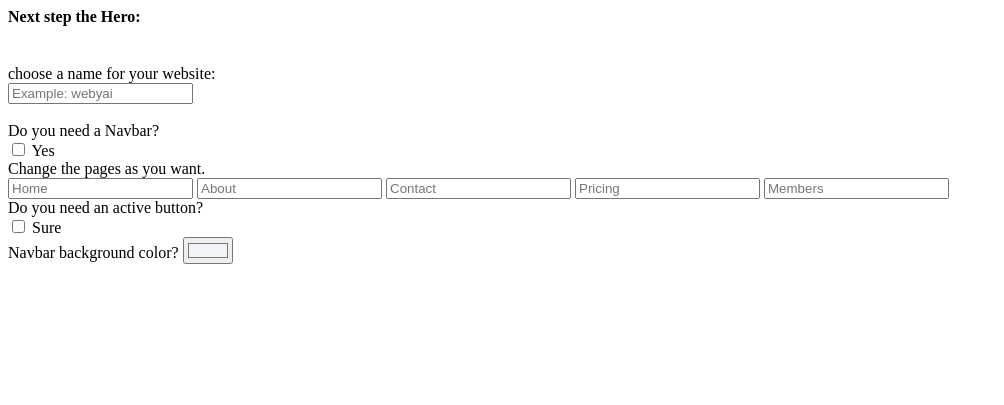
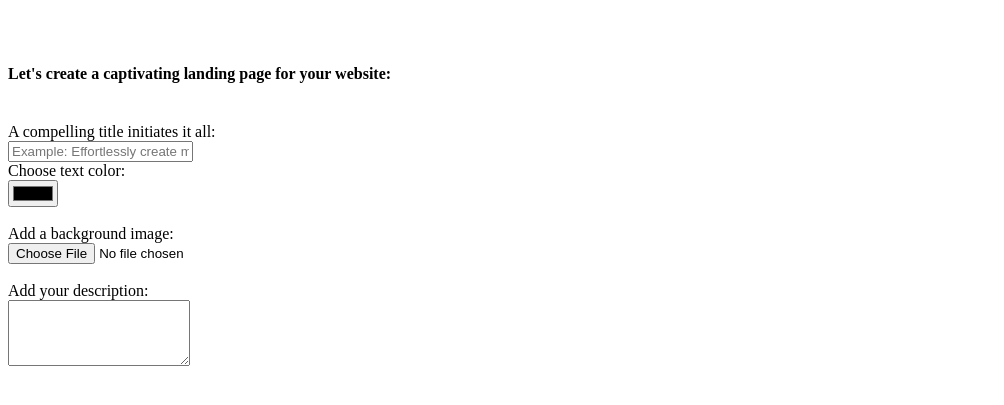
Before and after one commit to AbdallahIsmaili/webyai, a PHP site: page /build/heroBuilder.php in a window 1280 px wide. Shown: the top 405 px of the page, without its empty margins (0-1004 px from the left). Run offline with PHP 8.4, Linux system fonts and the light colour scheme.

Commit message:
update
We start working on the hero section, now the user can write a title and a small description.

```diff
--- a/build/builder.php
+++ b/build/builder.php
@@ -57,7 +57,7 @@
             <div class="h-full col-span-4">
                 <?php
                     include "navbarBuilder.php";
-                    // include "heroBuilder.php";
+                    include "heroBuilder.php";
 
                 ?>
             </div>
--- a/build/heroBuilder.php
+++ b/build/heroBuilder.php
@@ -1,76 +1,61 @@
-
-<form id="navbarBuildingForm" action="buildClass.php" method="post" enctype="multipart/form-data" class="bg-white rounded-lg p-4 my-6">
-
-    <h4 class="text-2xl font-bold">Next step the Hero:</h4>
-    <br>
-    <span class="text-xs opacity-80">choose a name for your website:</span>
-
-    <br>
-
-    <input type="text" name="website_name" id="websiteName" class="rounded-lg w-full p-2 border" placeholder="Example: webyai" required>
 
     <br>
     <br>
 
-    <span class="text-sm opacity-80">Do you need a Navbar?</span>
+    <h4 class="text-2xl font-bold">Let's create a captivating landing page for your website:</h4>
+    <br>
+    <span class="text-xs opacity-80">A compelling title initiates it all:</span>
 
-    <div class="inline-block py-1 px-6 bg-gray-900 rounded-sm">
-        <input type="checkbox" name="isNavbar" id="isNavbar">
-        <span class="text-sm text-white opacity-80 pl-3">Yes</span>
-    </div>
+    <br>
 
-    <!-- Navbar builder section: -->
-    <div style="display: none;" id="navbarBuildingSection">
+    <input type="text" name="hero_title" id="heroTitle" class="rounded-lg w-full p-2 border" placeholder="Example: Effortlessly create modern website with zero code." required>
 
-        <div class="inline-block my-2 py-1 px-6 bg-gray-600 rounded-md">
-            <input type="checkbox" name="isNavbarLogo" id="isNavbarLogo">
-            <span class="text-sm text-white opacity-80 pl-3">Add logo</span>
-        </div>
-        <input style="display: none;" class="border w-full rounded-lg" type="file" name="navbarLogoFile" id="navbarLogoFile">
+    <br>
 
-    </div>
+    <span class="text-xs opacity-80 mt-1">Choose text color:</span>
 
-    <!-- Navbar pages: -->
-    <div class="my-6">
+    <br>
 
-        <span class="text-sm opacity-80">Change the pages as you want.</span>
+    <input type="color" name="hero_title_color" id="heroTitleColor" class="rounded-lg w-1/6 h-12" value="#000000">
+    <br>
+    <br>
 
-        <div class="">
-            <input type="text" name="navbarPage1" id="navbarPage1" class="border rounded-md p-2 m-2 w-full" placeholder="Home">
-            <input type="text" name="navbarPage2" id="navbarPage2" class="border rounded-md p-2 m-2 w-full" placeholder="About">
-            <input type="text" name="navbarPage3" id="navbarPage3" class="border rounded-md p-2 m-2 w-full" placeholder="Contact">
-            <input type="text" name="navbarPage4" id="navbarPage4" class="border rounded-md p-2 m-2 w-full" placeholder="Pricing">
-            <input type="text" name="navbarPage5" id="navbarPage5" class="border rounded-md p-2 m-2 w-full" placeholder="Members">
-        </div>
+    <span class="text-xs opacity-80 mt-1">Add a background image:</span>
+    <br>
+    <input class="border w-full rounded-lg" type="file" name="heroBackgroundImg" id="heroBackgroundImg">
 
-    </div>
+    <br>
+    <br>
 
-    <!-- Navbar Checkbox: -->
-    <span class="text-sm opacity-80">Do you need an active button?</span>
-
-    <div class="inline-block py-1 px-6 bg-gray-900 rounded-sm">
-        <input type="checkbox" name="isActiveButton" id="isActiveButton">
-        <span class="text-sm text-white opacity-80 pl-3">Sure</span>
-    </div>
-
-    <!-- Navbar links: -->
-    <div style="display: none;" id="navbarActiveLink">
-
-        <div class="">
-            <input type="text" name="activeLinkContent" id="activeLinkContent" class="border rounded-md p-2 m-2 w-full" placeholder="Get started">
-        </div>
-
-        <span class="text-sm opacity-80 pl-3">Choose the color:</span>
-        <input class="border w-full rounded-lg" type="color" name="activeLinkColor" id="activeLinkColor">
-
-    </div>
-
-
-    <!-- Navbar Background color: -->
-    <div id="navbarActiveLink " class="my-6">
-        <span class="text-lg opacity-80 py-4">Navbar background color?</span>
-        <input class="border w-full rounded-lg my-3" type="color" value="#f1f5f9" name="navbarBackgroundColor" id="navbarBackgroundColor">
-
-    </div>
+    <span class="text-xs opacity-80 mt-1">Add your description:</span>
+    <br>
+    <textarea class="border w-full rounded-lg" rows="4" name="heroBackgroundDesc" id="heroBackgroundDesc"></textarea>
 
 </form>
+
+<script>
+
+    var heroTitle = document.getElementById('heroTitle');
+    var heroTitleColor = document.getElementById('heroTitleColor');
+    var heroBackgroundImg = document.getElementById('heroBackgroundImg');
+    var heroBackgroundDesc = document.getElementById('heroBackgroundDesc');
+
+    heroTitle.addEventListener('input', function(event) {
+        if (event.target.tagName === 'INPUT') {
+            submitForm();
+        }
+    });
+
+    heroTitleColor.addEventListener('input', function(event) {
+        submitForm();
+    });
+
+    heroBackgroundImg.addEventListener('change', function() {
+        submitForm();
+    });
+
+    heroBackgroundDesc.addEventListener('change', function() {
+        submitForm();
+    });
+
+</script>
--- a/build/navbarBuilder.php
+++ b/build/navbarBuilder.php
@@ -112,9 +112,6 @@
 
     </div>
 
-    <button type="submit" name="create_website">Create</button>
-</form>
-
 <script>
 
     var inputsPagesLinksContainer = document.getElementById('inputsPagesLinksContainer');
--- a/build/result.php
+++ b/build/result.php
@@ -21,9 +21,9 @@
     </script>
 
 </head>
-<body class="container mx-auto max-w-[1280px]">
+<body >
 
-<div id="fileContent" class="">
+<div id="fileContent" class=" mx-auto ">
 
 </div>
 
--- a/index.php
+++ b/index.php
@@ -21,9 +21,10 @@
     </script>
 
 </head>
-<body class="container mx-auto max-w-[1280px] bg-gradient-to-r from-stone-100 via-stone-300 to-pink-300">
+<body class="container mx-auto max-w-[1280px] bg-gradient-to-r from-stone-100 via-stone-300 to-pink-300" >
 
-    <div class="">
+    <div>
+
         <nav class="flex justify-between items-center p-4 xl:my-3 xl:p-6">
             <div class="logo flex justify-between items-center ">
                 <img src="img/webyai_logo.png" alt="logo" class="mx-2 w-[40px] rounded-lg">
```
Also changed, not shown: build/buildClass.php (+70 -102 lines), build/js/navbar.js, 10 other files. Lines whose indentation alone changed are shown as unchanged.
